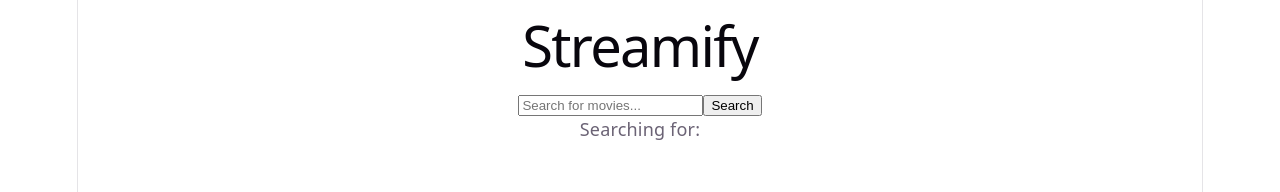
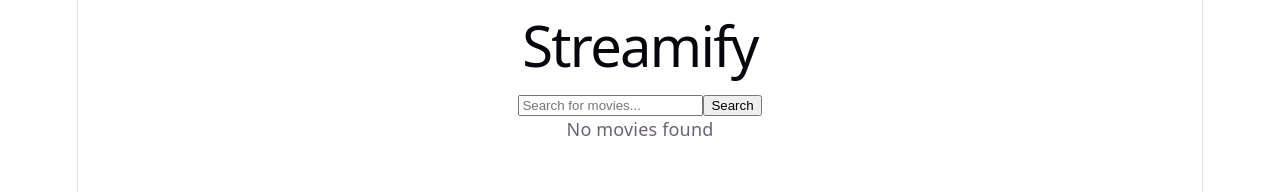
Before and after one commit to SiddhiShirdhankar/streamify-movie-app, a React (Vite) app: page / in a window 1280 px wide. Shown: the top 192 px of the page. Built offline with nearby package versions, Linux system fonts and the light colour scheme.

Commit message:
feat: enhance UX with loading state, enter key search and error handling

```diff
--- a/src/App.jsx
+++ b/src/App.jsx
@@ -1,30 +1,46 @@
+
+
 import { useState } from "react";
 import MovieCard from "./components/MovieCard";
+
 const API_URL = "http://www.omdbapi.com/?i=tt3896198&apikey=2d91e9ce";
 
-
-
-
-
 function App() {
-
   const [searchTerm, setSearchTerm] = useState("");
   const [movies, setMovies] = useState([]);
+  const [loading, setLoading] = useState(false);
 
   const searchMovies = async (title) => {
+    if (!title) return;
+
+    try {
+      setLoading(true);
+
       const response = await fetch(`${API_URL}&s=${title}`);
       const data = await response.json();
 
       setMovies(data.Search || []);
+    } catch (error) {
+      console.error("Error fetching movies:", error);
+    } finally {
+      setLoading(false);
+    }
   };
+
   return (
     <div className="app">
       <h1>Streamify</h1>
 
       <div className="search">
-        <input placeholder="Search for movies..."
+        <input
+          placeholder="Search for movies..."
           value={searchTerm}
           onChange={(e) => setSearchTerm(e.target.value)}
+          onKeyDown={(e) => {
+            if (e.key === "Enter") {
+              searchMovies(searchTerm);
+            }
+          }}
         />
 
         <button onClick={() => searchMovies(searchTerm)}>
@@ -32,14 +48,18 @@ function App() {
         </button>
       </div>
 
-      <div>
+      {/* Conditional Rendering */}
+      {loading ? (
+        <p>Loading...</p>
+      ) : movies.length > 0 ? (
         <div className="movies">
           {movies.map((movie) => (
             <MovieCard key={movie.imdbID} movie={movie} />
           ))}
         </div>
-      </div>
-      <p>Searching for: {searchTerm}</p>
+      ) : (
+        <p>No movies found</p>
+      )}
     </div>
   );
 }
```
Lines whose indentation alone changed are shown as unchanged.
